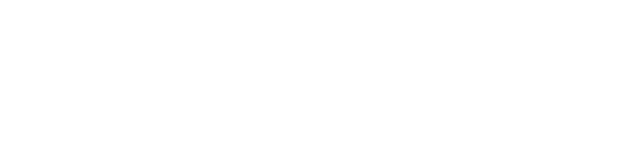
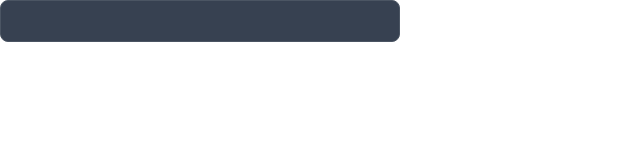
Before and after one commit to lashkaryrad/Ukeeper, a browser extension: page app/index.html in a window 1280 px wide. Shown: the whole page, without its empty margins (0-640 px from the left). Drawn offline with nearby package versions, Linux system fonts and the light colour scheme.

Commit message:
Done One TODO & adding One more

```diff
--- a/app/index.html
+++ b/app/index.html
@@ -1,5 +1,5 @@
 <!DOCTYPE html>
-<html lang="en">
+<html lang="en" class="dark">
 <head>
   <meta charset="UTF-8">
   <meta name="viewport" content="width=device-width, initial-scale=1.0">
@@ -8,7 +8,7 @@
 </head>
 <body>
     <div id="canvas" style="width: 400px;">
-      <p></p>
+      <input type="text" id="disabled-input" aria-label="disabled input" class="mb-6 bg-gray-100 border border-gray-300 text-gray-900 text-sm rounded-lg focus:ring-blue-500 focus:border-blue-500 block w-full p-2.5 cursor-not-allowed dark:bg-gray-700 dark:border-gray-600 dark:placeholder-gray-400 dark:text-gray-400 dark:focus:ring-blue-500 dark:focus:border-blue-500" disabled>
     </div>
 
   <script src="./background.js"></script>
```
Also changed, not shown: README.md.
